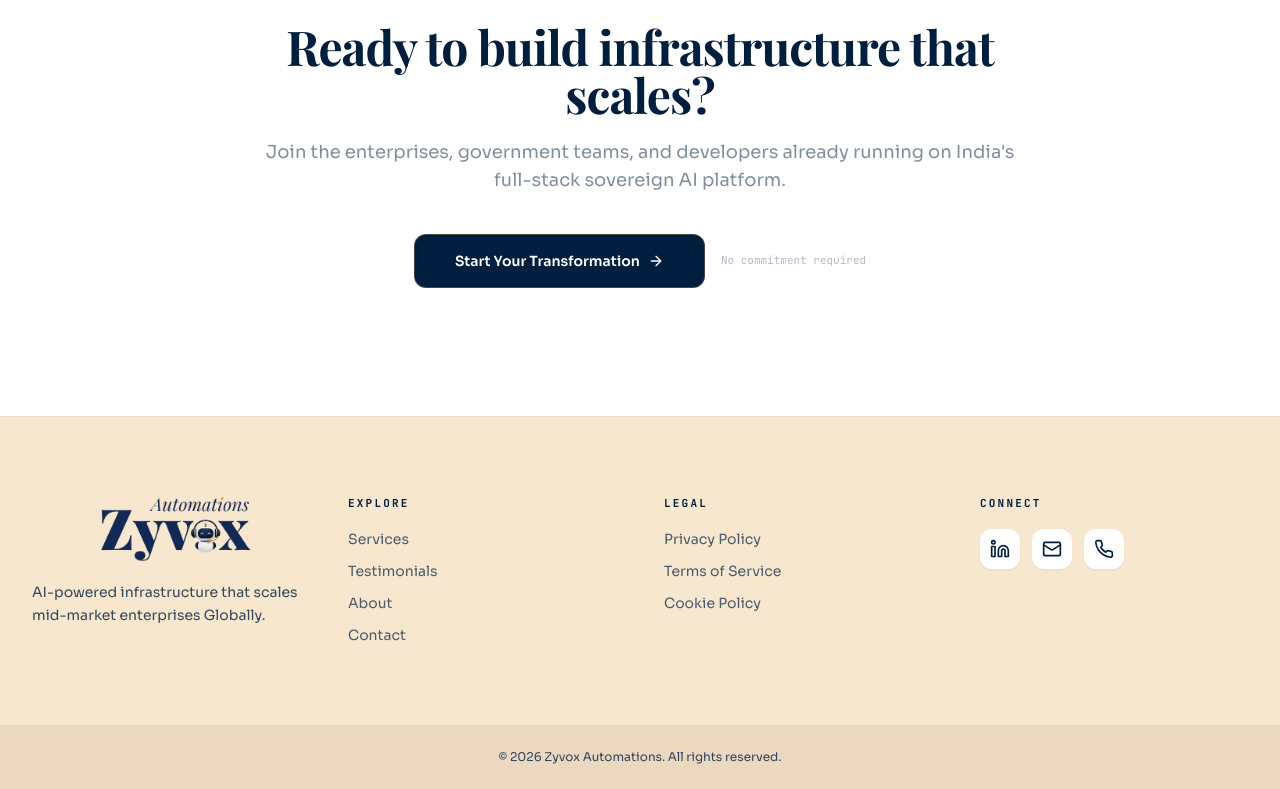
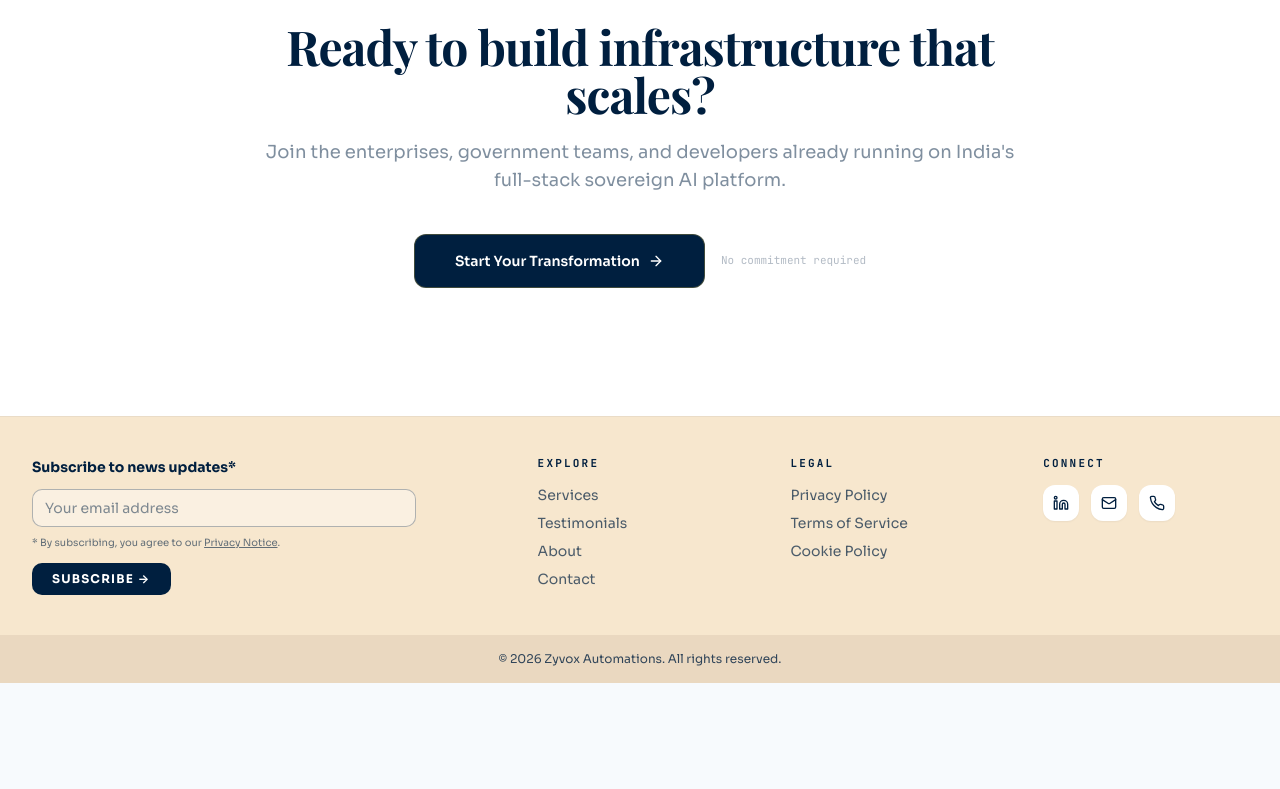
Before and after one commit to Sushmit94/Zyvox, a React (Vite) app: page / in a window 1280 px wide. Shown: the part 5387-6176 px from the top of the page. After the commit the page ends 6070 px from the top, so only its background shows below. Built offline with nearby package versions, Linux system fonts and the light colour scheme; the HTML template or start-up script is replaced by a standard one.

Commit message:
Update footer: add newsletter form, refine layout, and remove logo

```diff
--- a/src/components/SiteShell.tsx
+++ b/src/components/SiteShell.tsx
@@ -72,22 +72,36 @@ const SiteShell = () => {
 
       {/* ── Premium Footer ───────────────────────────────────── */}
       <footer className="border-t border-[#001F3F]/5 bg-[#F7E7CE] text-[#001F3F]">
-        <div className="mx-auto max-w-[1440px] px-6 py-16 sm:px-8 sm:py-20">
-          <div className="grid gap-12 text-center md:text-left lg:grid-cols-4">
-            {/* Brand */}
-            <div className="lg:col-span-1">
-              <div className="mx-auto h-14 w-60 overflow-hidden rounded-md md:mx-0 md:h-16 md:w-72">
-                <img src="/images/main_logo.PNG" alt="Zyvox Automations" className="h-full w-full object-contain" />
+        <div className="mx-auto max-w-[1440px] px-6 py-8 sm:px-8 sm:py-10">
+          <div className="grid gap-8 text-center md:text-left lg:grid-cols-5 lg:gap-12">
+            {/* Newsletter */}
+            <div className="lg:col-span-2">
+              <div className="mx-auto max-w-sm md:mx-0">
+                <h4 className="text-sm font-bold text-[#001F3F]">Subscribe to news updates*</h4>
+                <form className="mt-3 flex flex-col gap-2.5 text-left" onSubmit={(e) => e.preventDefault()}>
+                  <input
+                    type="email"
+                    placeholder="Your email address"
+                    required
+                    className="w-full rounded-md border border-[#001F3F]/30 bg-white/40 px-3 py-2 text-sm text-[#001F3F] placeholder-[#001F3F]/50 outline-none transition-colors focus:border-[#001F3F] focus:bg-transparent"
+                  />
+                  <p className="text-[10px] leading-tight text-[#001F3F]/60">
+                    * By subscribing, you agree to our <NavLink to="/privacy" className="underline hover:text-[#001F3F]">Privacy Notice</NavLink>.
+                  </p>
+                  <button
+                    type="submit"
+                    className="mt-1 inline-flex w-fit items-center justify-center gap-2 rounded-md bg-[#001F3F] px-5 py-2 text-xs font-bold tracking-[0.1em] text-white transition-all hover:bg-[#001F3F]/80 active:scale-95 md:justify-start"
+                  >
+                    SUBSCRIBE →
+                  </button>
+                </form>
               </div>
-              <p className="mx-auto mt-5 max-w-xs text-sm leading-relaxed text-[#001F3F]/80 md:mx-0">
-                AI-powered infrastructure that scales mid-market enterprises Globally.
-              </p>
             </div>
 
             {/* Explore */}
             <div>
               <h3 className="font-mono text-[11px] font-bold uppercase tracking-[0.2em] text-[#001F3F]">Explore</h3>
-              <ul className="mt-5 space-y-3 text-sm text-[#001F3F]/70">
+              <ul className="mt-4 space-y-2 text-sm text-[#001F3F]/70">
                 <li><NavLink to="/services" className="transition-colors hover:text-[#001F3F] hover:font-semibold">Services</NavLink></li>
                 <li><NavLink to="/testimonials" className="transition-colors hover:text-[#001F3F] hover:font-semibold">Testimonials</NavLink></li>
                 <li><NavLink to="/about" className="transition-colors hover:text-[#001F3F] hover:font-semibold">About</NavLink></li>
@@ -98,7 +112,7 @@ const SiteShell = () => {
             {/* Legal (Replacing Entity Details) */}
             <div>
               <h3 className="font-mono text-[11px] font-bold uppercase tracking-[0.2em] text-[#001F3F]">Legal</h3>
-              <ul className="mt-5 space-y-3 text-sm text-[#001F3F]/70">
+              <ul className="mt-4 space-y-2 text-sm text-[#001F3F]/70">
                 <li><NavLink to="/privacy" className="transition-colors hover:text-[#001F3F] hover:font-semibold">Privacy Policy</NavLink></li>
                 <li><NavLink to="/terms" className="transition-colors hover:text-[#001F3F] hover:font-semibold">Terms of Service</NavLink></li>
                 <li><NavLink to="/cookies" className="transition-colors hover:text-[#001F3F] hover:font-semibold">Cookie Policy</NavLink></li>
@@ -108,29 +122,29 @@ const SiteShell = () => {
             {/* Connect */}
             <div>
               <h3 className="font-mono text-[11px] font-bold uppercase tracking-[0.2em] text-[#001F3F]">Connect</h3>
-              <div className="mt-5 inline-flex items-center gap-3">
+              <div className="mt-4 inline-flex items-center gap-3">
                 <a
                   href="https://www.linkedin.com/company/zyvox-ai/"
                   target="_blank"
                   rel="noreferrer"
-                  className="flex h-10 w-10 items-center justify-center rounded-xl bg-white text-[#001F3F] shadow-sm transition-all hover:bg-[#001F3F] hover:text-white"
+                  className="flex h-9 w-9 items-center justify-center rounded-xl bg-white text-[#001F3F] shadow-sm transition-all hover:bg-[#001F3F] hover:text-white"
                   aria-label="LinkedIn"
                 >
-                  <Linkedin className="h-5 w-5" />
+                  <Linkedin className="h-4 w-4" />
                 </a>
                 <a
                   href="mailto:hello@zyvoxautomations.com"
-                  className="flex h-10 w-10 items-center justify-center rounded-xl bg-white text-[#001F3F] shadow-sm transition-all hover:bg-[#001F3F] hover:text-white"
+                  className="flex h-9 w-9 items-center justify-center rounded-xl bg-white text-[#001F3F] shadow-sm transition-all hover:bg-[#001F3F] hover:text-white"
                   aria-label="Email"
                 >
-                  <Mail className="h-5 w-5" />
+                  <Mail className="h-4 w-4" />
                 </a>
                 <a
                   href="tel:+917078061233"
-                  className="flex h-10 w-10 items-center justify-center rounded-xl bg-white text-[#001F3F] shadow-sm transition-all hover:bg-[#001F3F] hover:text-white"
+                  className="flex h-9 w-9 items-center justify-center rounded-xl bg-white text-[#001F3F] shadow-sm transition-all hover:bg-[#001F3F] hover:text-white"
                   aria-label="Phone"
                 >
-                  <Phone className="h-5 w-5" />
+                  <Phone className="h-4 w-4" />
                 </a>
               </div>
             </div>
@@ -138,7 +152,7 @@ const SiteShell = () => {
         </div>
 
         {/* Bottom bar */}
-        <div className="bg-[#EAD8C0] py-6">
+        <div className="bg-[#EAD8C0] py-4">
           <div className="mx-auto max-w-[1440px] px-6 sm:px-8 flex justify-center text-center">
             <span className="font-sans text-xs text-[#001F3F]/80">
               © {new Date().getFullYear()} Zyvox Automations. All rights reserved.
```
